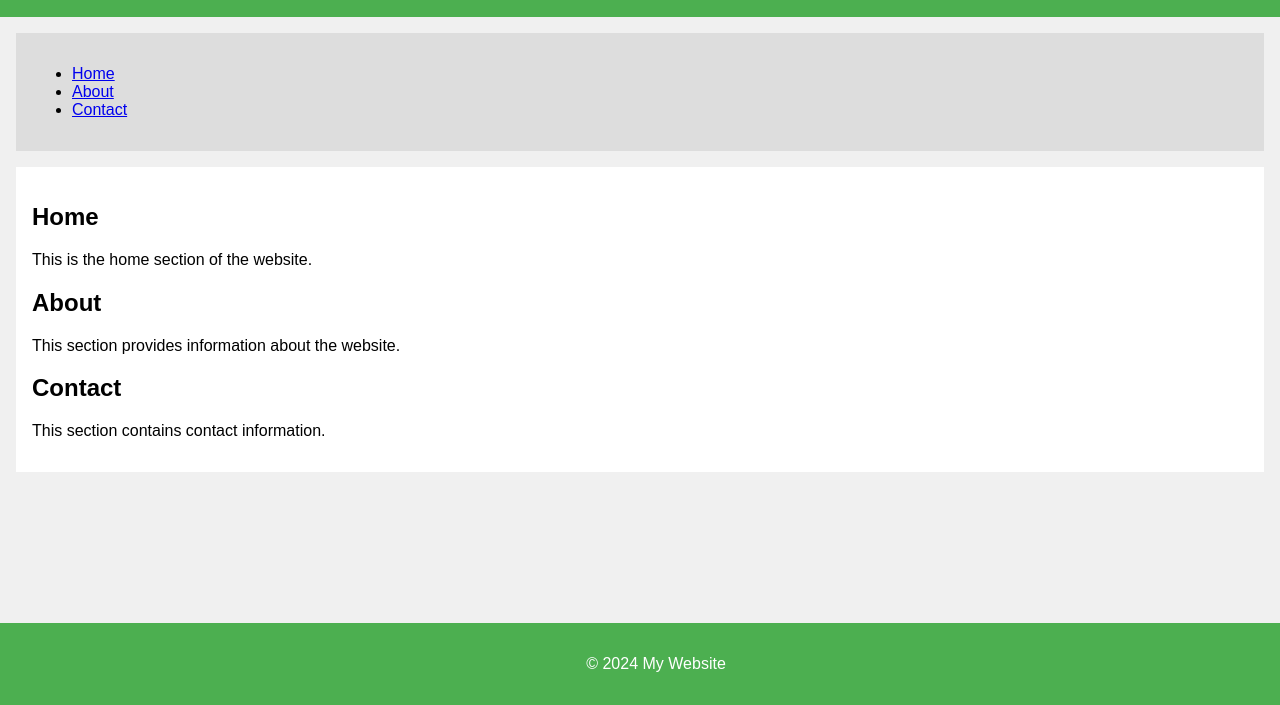
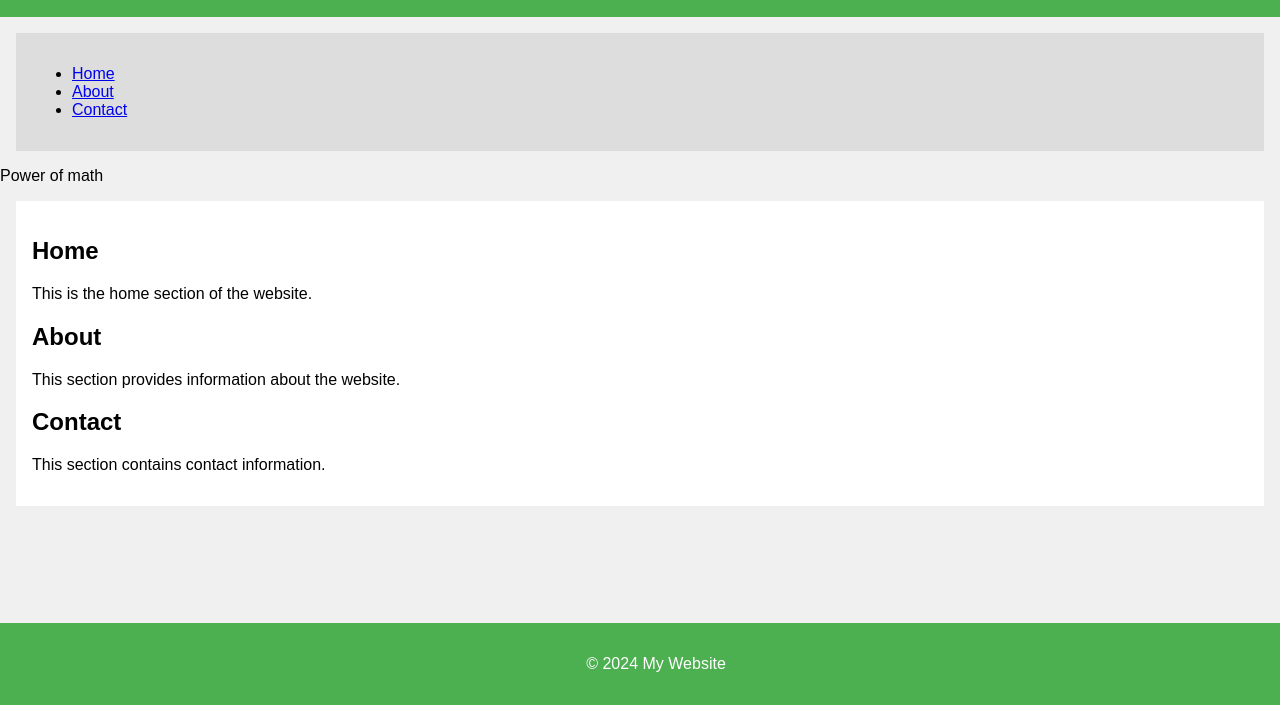
Before and after one commit to gennadylaventman/pttm, a plain HTML site: page index.html in a window 1280 px wide. Shown: the part 95-800 px from the top of the page. Drawn offline with Linux system fonts and the light colour scheme.

Commit message:
Update index.html

```diff
--- a/index.html
+++ b/index.html
@@ -49,6 +49,7 @@
             <li><a href="#contact">Contact</a></li>
         </ul>
     </nav>
+    <p> Power of math </p>
     <main>
         <section id="home">
             <h2>Home</h2>
```
